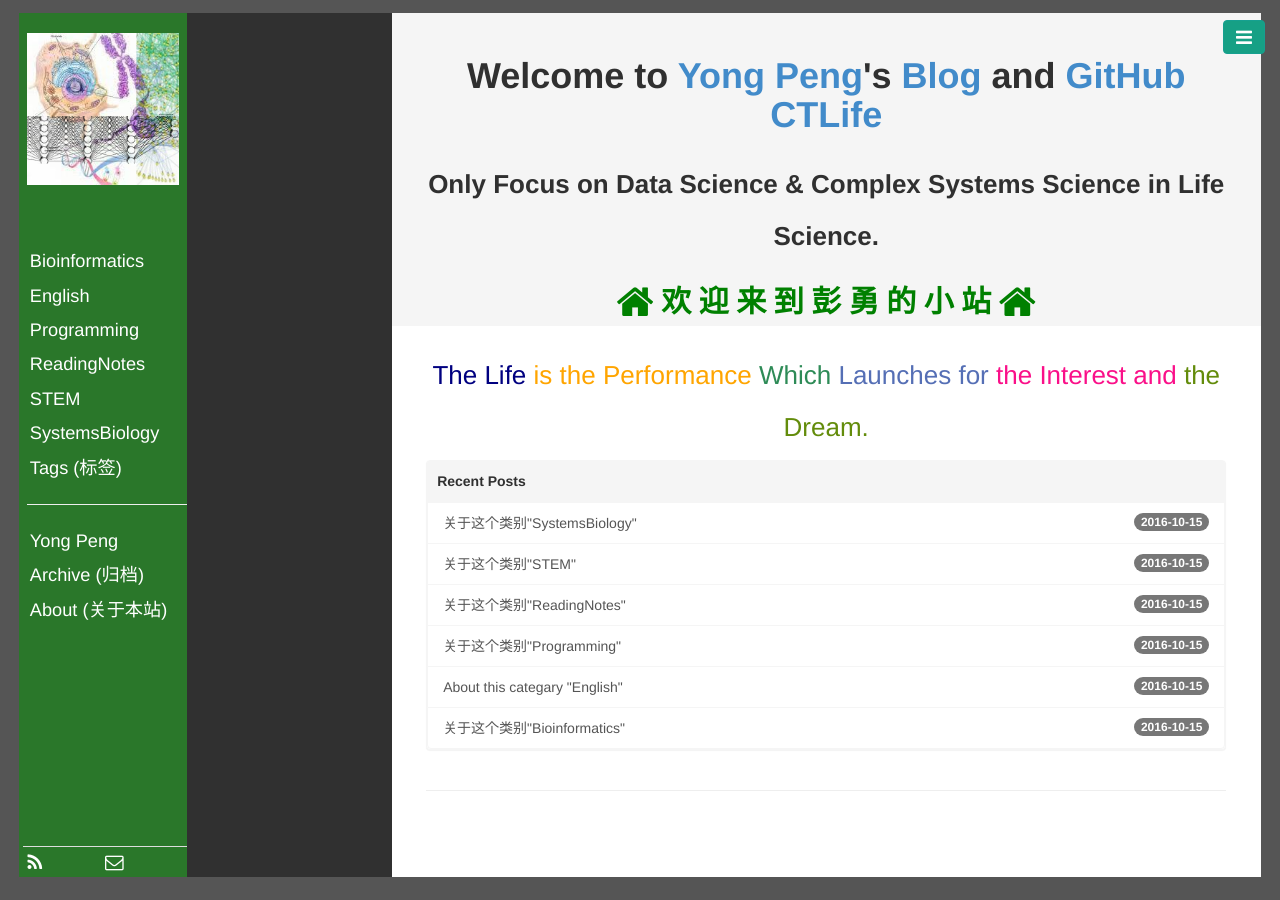
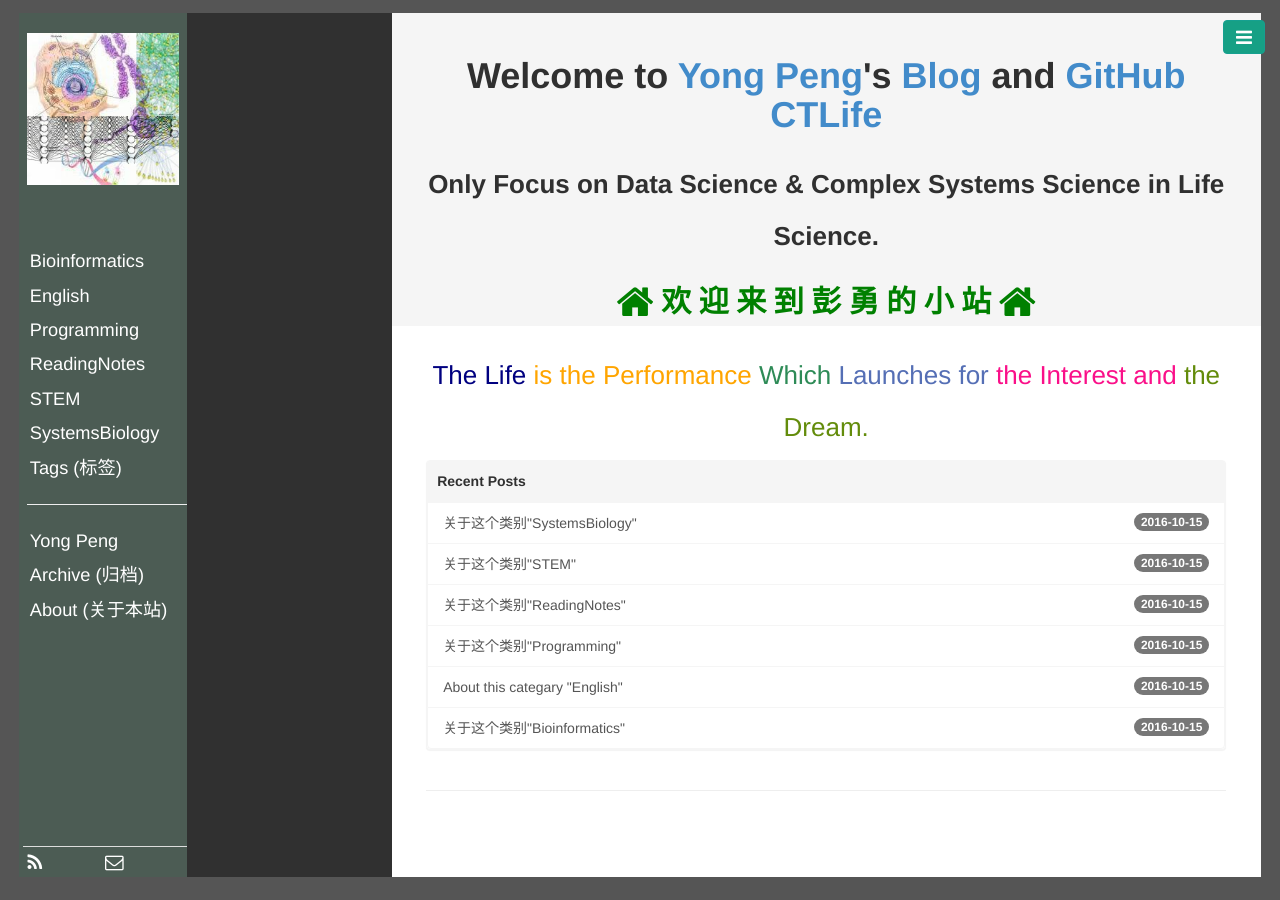
Before and after one commit to CTLife/CTLife.github.io, a Jekyll site: the page built from index.html, in a window 1280 px wide. Built offline with Jekyll 4.4.1, drawn with Linux system fonts in a browser that asks for light colours; Markdown is read by kramdown in place of the engine named in the settings; the list of posts is cut into pages by our own code.

Commit message:
Update base.css

```diff
--- a/public/css/base.css
+++ b/public/css/base.css
@@ -23,7 +23,7 @@ body, html {
 
 /* 左侧导航栏 */
 .aside1 {
-  background-color: rgba(0,153,0, 0.5);
+  background-color: rgba(0,153,76, 0.1);
   width: 45%;
   height: 100%;
   padding-left: 2%;
```
